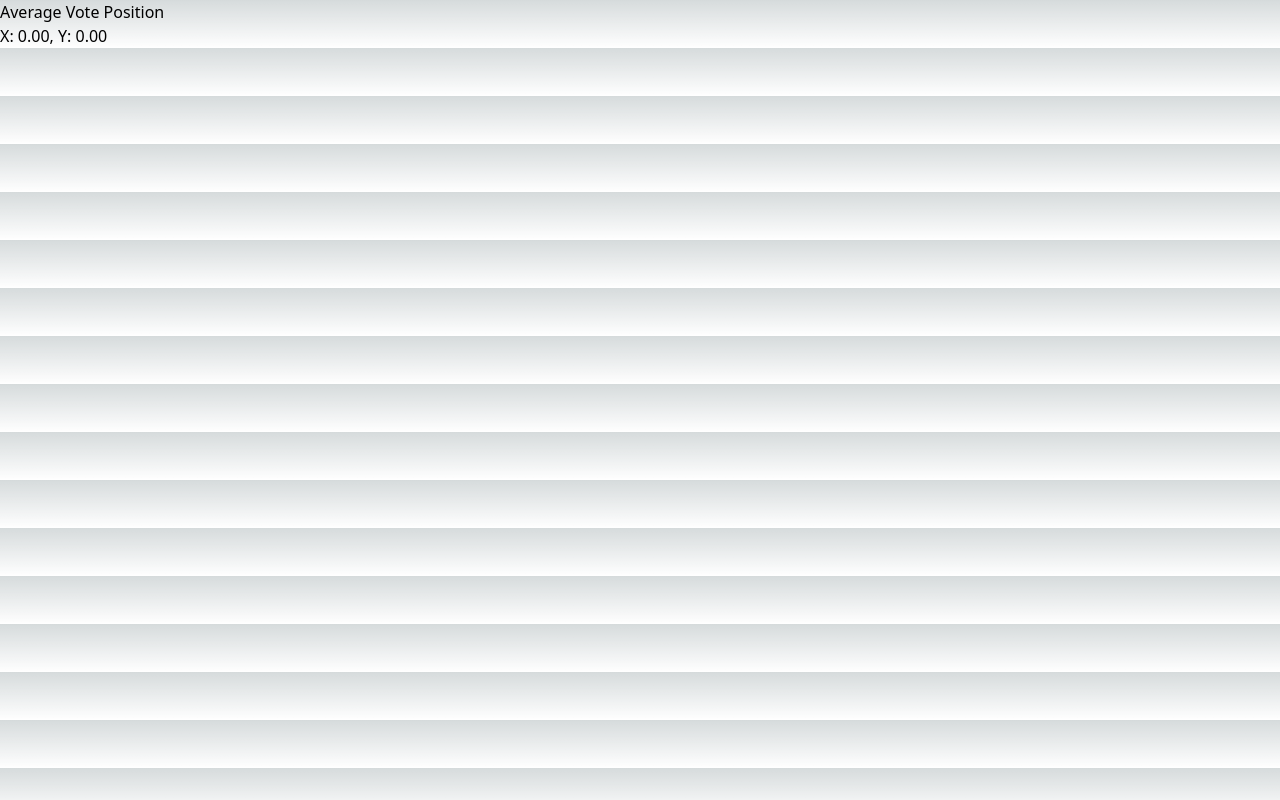
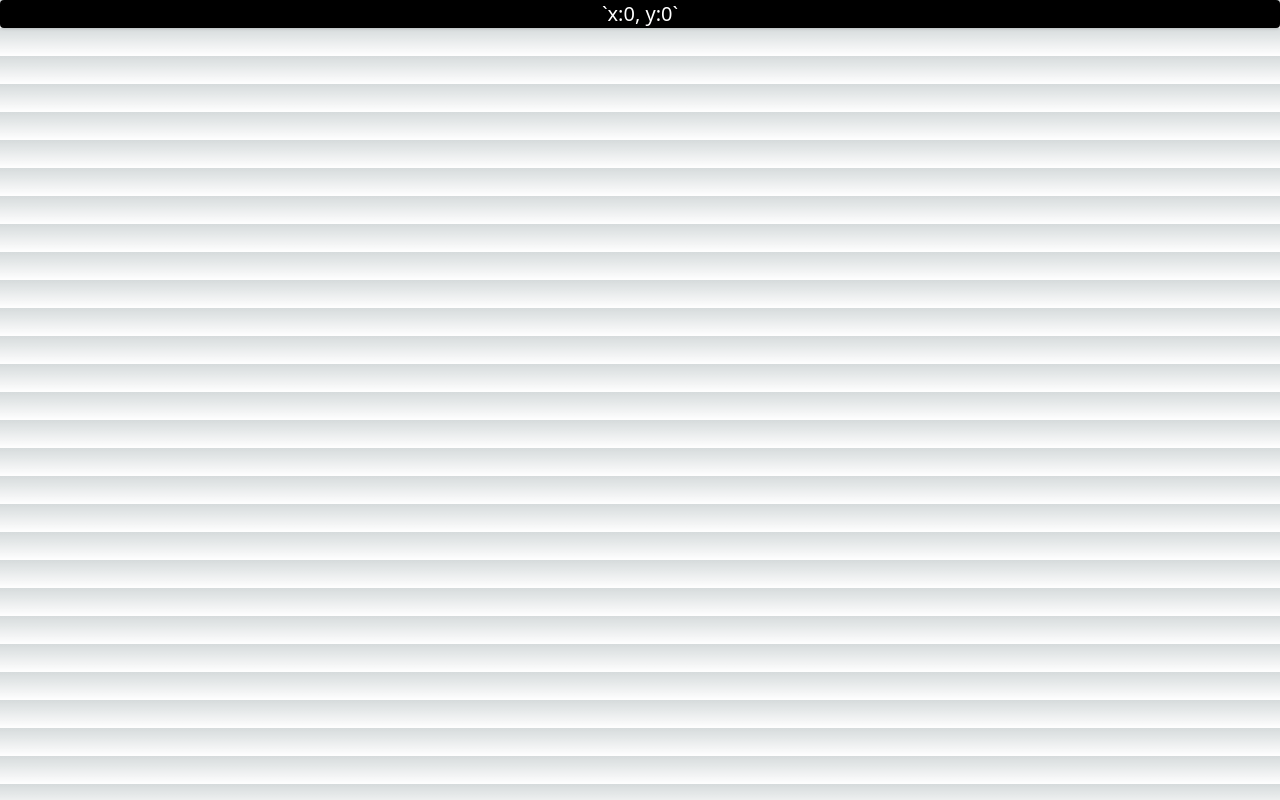
Before and after one commit to tomitomitomitomitomitomi/policomp, a Next.js app: page /results in a window 1280 px wide. Built offline with nearby package versions, Linux system fonts and the light colour scheme.

Commit message:
actual work on results page for once

```diff
--- a/src/pages/results.tsx
+++ b/src/pages/results.tsx
@@ -1,12 +1,16 @@
 import React, { useEffect, useState } from "react";
+import { CompassBackground } from "@/components/CompassBackground";
+import Draggable from "react-draggable";
 
 export default function Results() {
+  const debug = true;
   const [average, setAverage] = useState({ x: 0, y: 0 });
 
   useEffect(() => {
     const fetchAverage = async () => {
       const response = await fetch("/api/vote");
       const data = await response.json();
+      console.log(data);
       setAverage(data);
     };
 
@@ -16,12 +20,17 @@ export default function Results() {
     return () => clearInterval(intervalId);
   }, []);
 
-  return (
-    <div>
-      <h1 className="text-black">Average Vote Position</h1>
-      <p className="text-black">
-        X: {average.x.toFixed(2)}, Y: {average.y.toFixed(2)}
-      </p>
-    </div>
+  return debug ? (
+    <h1 className="text-xl  bg-black rounded shadow flex items-center justify-center text-white">
+      `x:{average.x}, y:{average.y}`
+    </h1>
+  ) : (
+    <CompassBackground>
+      <Draggable bounds="parent" position={average}>
+        <div className="text-xs cursor-pointer p-5 bg-black rounded shadow w-0 h-0 flex items-center justify-center text-white">
+          `x:{average.x}, y:{average.y}`
+        </div>
+      </Draggable>
+    </CompassBackground>
   );
 }
```
